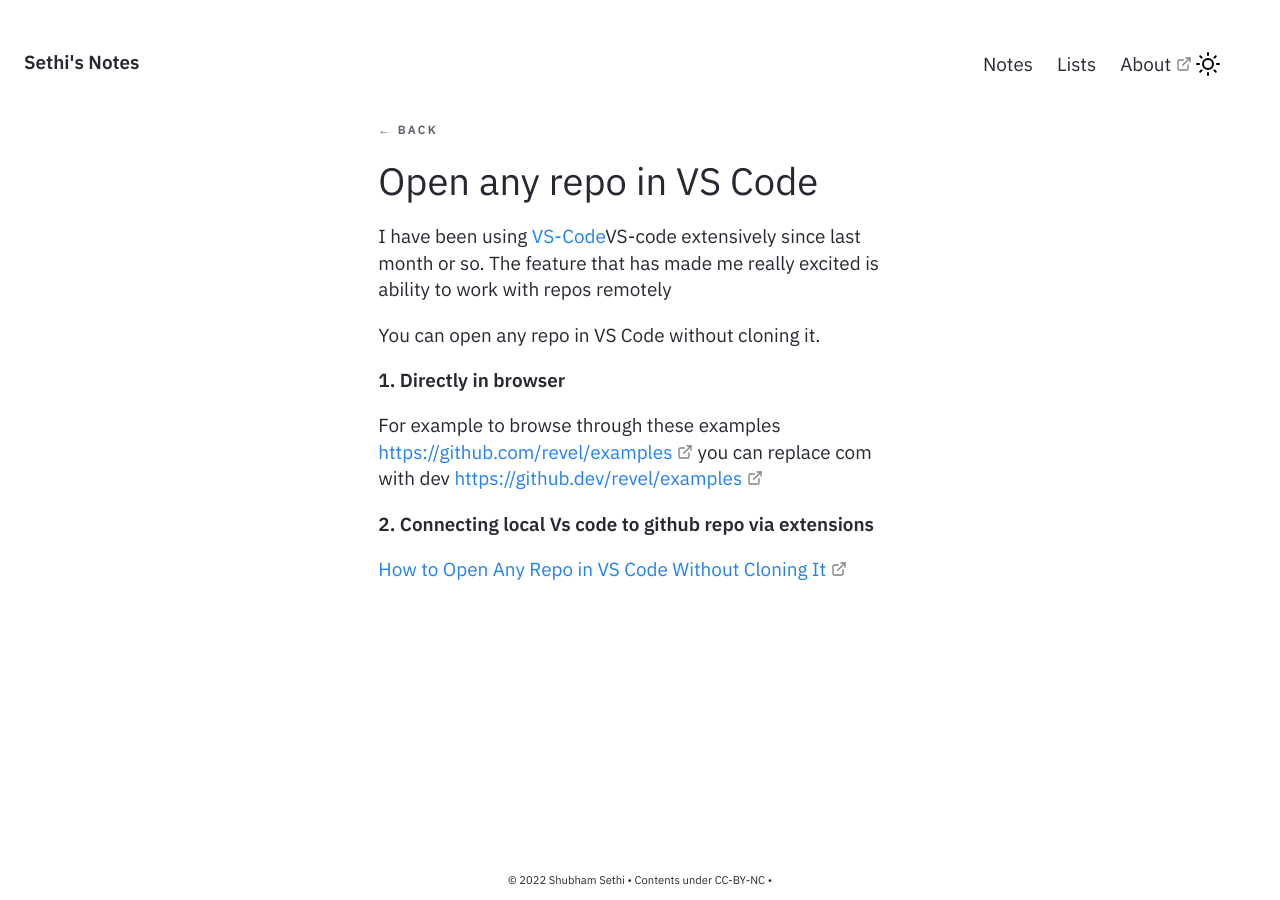
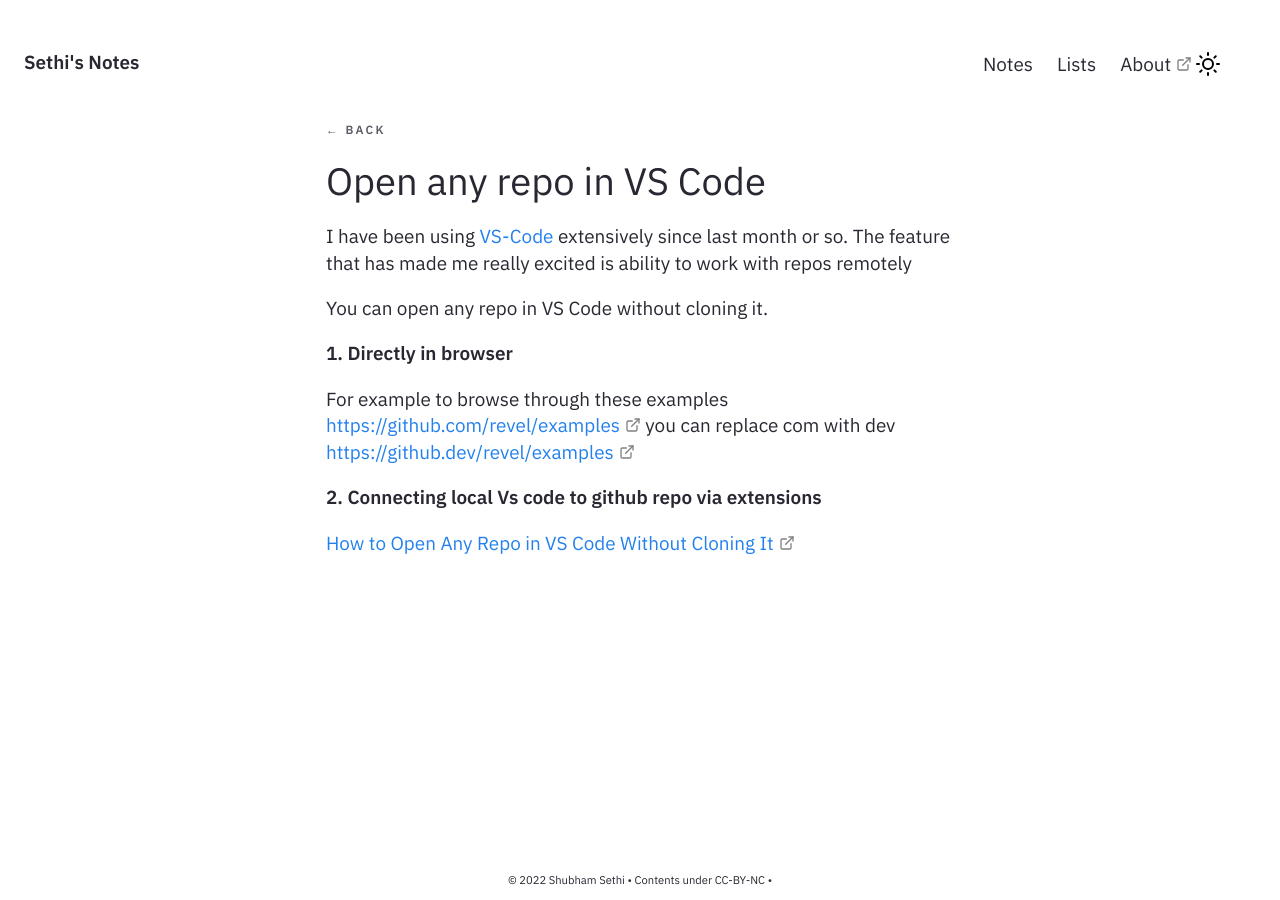
Before and after one commit to shsethi/shsethi.github.io, a Jekyll site: the page built from _notes/Public/Feed/Open any repo in VS Code.md, in a window 1280 px wide. Built offline with Jekyll 4.4.1, drawn with Linux system fonts in a browser that asks for light colours.

Commit message:
re-organising

```diff
--- a/_layouts/Post.html
+++ b/_layouts/Post.html
@@ -115,7 +115,7 @@
 
             <!--- Notes Layout-->
             {%- if page.content-type == "notes" -%}
-            <div class="column is-5-widescreen  is-6-desktop is-8-tablet is-12-mobile">
+            <div class="column is-6-widescreen  is-6-desktop is-8-tablet is-12-mobile">
                     <div class="note-page-section">
                         <div>
                             {%- if site.preferences.homepage.enabled -%}
@@ -183,7 +183,7 @@
 
             <!--- Static Page Layout-->
             {%- if page.content-type == "static" -%}
-            <div class="column is-5-widescreen  is-6-desktop is-8-tablet is-12-mobile">
+            <div class="column is-6-widescreen  is-6-desktop is-8-tablet is-12-mobile">
                         <div class="jumbo">{{page.title}}</div>
                         {%- include Content.html -%}
                 </div>
--- a/_notes/Public/Feed/Open any repo in VS Code.md
+++ b/_notes/Public/Feed/Open any repo in VS Code.md
@@ -5,7 +5,7 @@ date: 09-08-2022
 ---
 
 
-I have been using [[VS-Code]]VS-code extensively since last month or so.
+I have been using [[VS-Code]] extensively since last month or so.
 The feature that  has made me really excited is ability to work with repos remotely
 
 You can open any repo in VS Code without cloning it.
```
Also changed, not shown: _notes/Public/Feed/Productivity is often a distraction.md (+1 -0 lines), _notes/Public/Hidden/Hidden Note.md (renamed from _notes/Public/Hidden Note.md), _notes/Public/Hidden/Sapiens - Yuval Noah Harari.md (renamed from _notes/Sapiens - Yuval Noah Harari.md), _notes/Public/Hidden/The Psychology of Money.md (renamed from _notes/The Psychology of Money.md), 1 other file.
